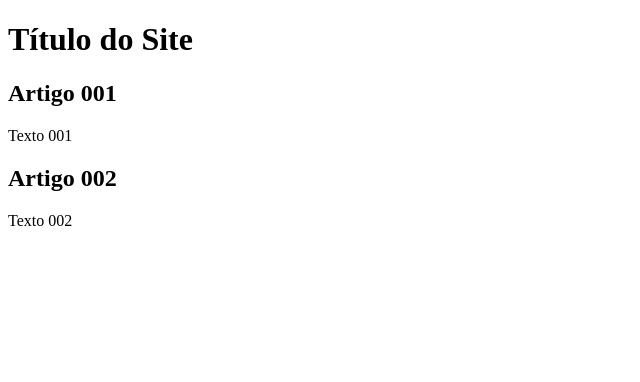
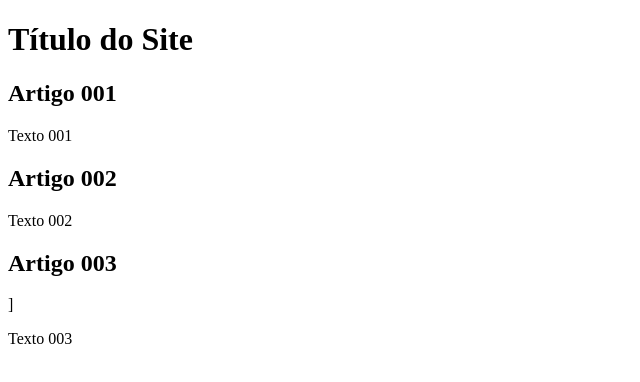
Before and after one commit to henriquemrtns/projeto-site, a plain HTML site: page index.html in a window 1280 px wide. Shown: the whole page, without its empty margins (0-640 px from the left). Drawn offline with Linux system fonts and the light colour scheme.

Commit message:
up index
testando o vscode

```diff
--- a/index.html
+++ b/index.html
@@ -19,6 +19,10 @@
             <h2>Artigo 002</h2>
             <p>Texto 002</p>
         </article>
+        <article>
+            <h2>Artigo 003</h2>]
+            <p>Texto 003</p>
+        </article>
     </main>
 </body>
 </html>
```
